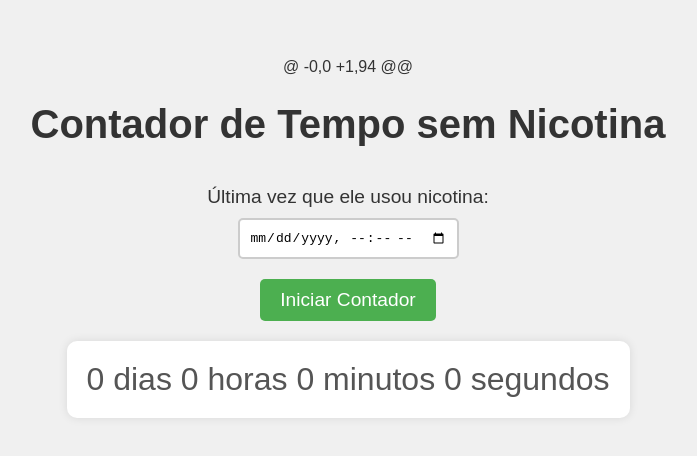
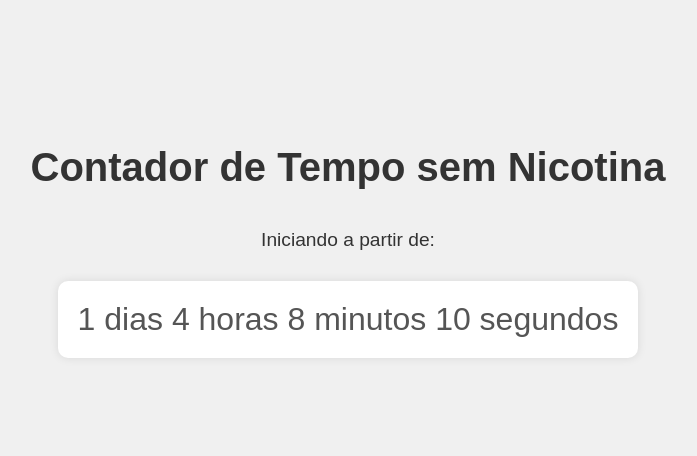
Before and after one commit to aureamcd/aureamcd.github.io, a plain HTML site: page index.html in a window 1280 px wide. Shown: the part 162-618 px from the top of the page, without its empty margins (292-989 px from the left). Drawn offline with Linux system fonts and the light colour scheme.

Commit message:
Update index.html

```diff
--- a/index.html
+++ b/index.html
@@ -1,4 +1,3 @@
-@ -0,0 +1,94 @@
 <!DOCTYPE html>
 <html lang="pt-BR">
 
@@ -29,28 +28,6 @@
             margin-bottom: 10px;
         }
 
-        input[type="datetime-local"] {
-            font-size: 1em;
-            padding: 10px;
-            margin-bottom: 20px;
-            border: 2px solid #ccc;
-            border-radius: 5px;
-        }
-
-        button {
-            font-size: 1.2em;
-            padding: 10px 20px;
-            background-color: #4CAF50;
-            color: white;
-            border: none;
-            border-radius: 5px;
-            cursor: pointer;
-        }
-
-        button:hover {
-            background-color: #45a049;
-        }
-
         #contador {
             font-size: 2em;
             margin-top: 20px;
@@ -65,30 +42,31 @@
 
 <body>
     <h1>Contador de Tempo sem Nicotina</h1>
-    <p>Última vez que ele usou nicotina:</p>
-    <input type="datetime-local" id="ultimaVez" />
-    <button onclick="iniciarContador()">Iniciar Contador</button>
-
+    <p>Iniciando a partir de:</p>
     <div id="contador">0 dias 0 horas 0 minutos 0 segundos</div>
 
     <script>
-        function iniciarContador() {
-            const ultimaVezInput = document.getElementById('ultimaVez').value;
-            const ultimaVez = new Date(ultimaVezInput);
-            const contadorElement = document.getElementById('contador');
+        // Define a data inicial específica
+        const dataInicial = new Date('2024-08-20T14:00:00'); // Data e hora desejadas
 
-            setInterval(() => {
-                const agora = new Date();
-                const diferenca = agora - ultimaVez;
+        function atualizarContador() {
+            const agora = new Date();
+            const diferenca = agora - dataInicial;
 
-                const dias = Math.floor(diferenca / (1000 * 60 * 60 * 24));
-                const horas = Math.floor((diferenca % (1000 * 60 * 60 * 24)) / (1000 * 60 * 60));
-                const minutos = Math.floor((diferenca % (1000 * 60 * 60)) / (1000 * 60));
-                const segundos = Math.floor((diferenca % (1000 * 60)) / 1000);
+            if (diferenca < 0) {
+                document.getElementById('contador').textContent = 'Data inválida ou no futuro.';
+                return;
+            }
 
-                contadorElement.textContent = `${dias} dias ${horas} horas ${minutos} minutos ${segundos} segundos`;
-            }, 1000);
+            const dias = Math.floor(diferenca / (1000 * 60 * 60 * 24));
+            const horas = Math.floor((diferenca % (1000 * 60 * 60 * 24)) / (1000 * 60 * 60));
+            const minutos = Math.floor((diferenca % (1000 * 60 * 60)) / (1000 * 60));
+            const segundos = Math.floor((diferenca % (1000 * 60)) / 1000);
+
+            document.getElementById('contador').textContent = `${dias} dias ${horas} horas ${minutos} minutos ${segundos} segundos`;
         }
+
+        setInterval(atualizarContador, 1000); // Atualiza o contador a cada segundo
     </script>
 </body>
 
```
